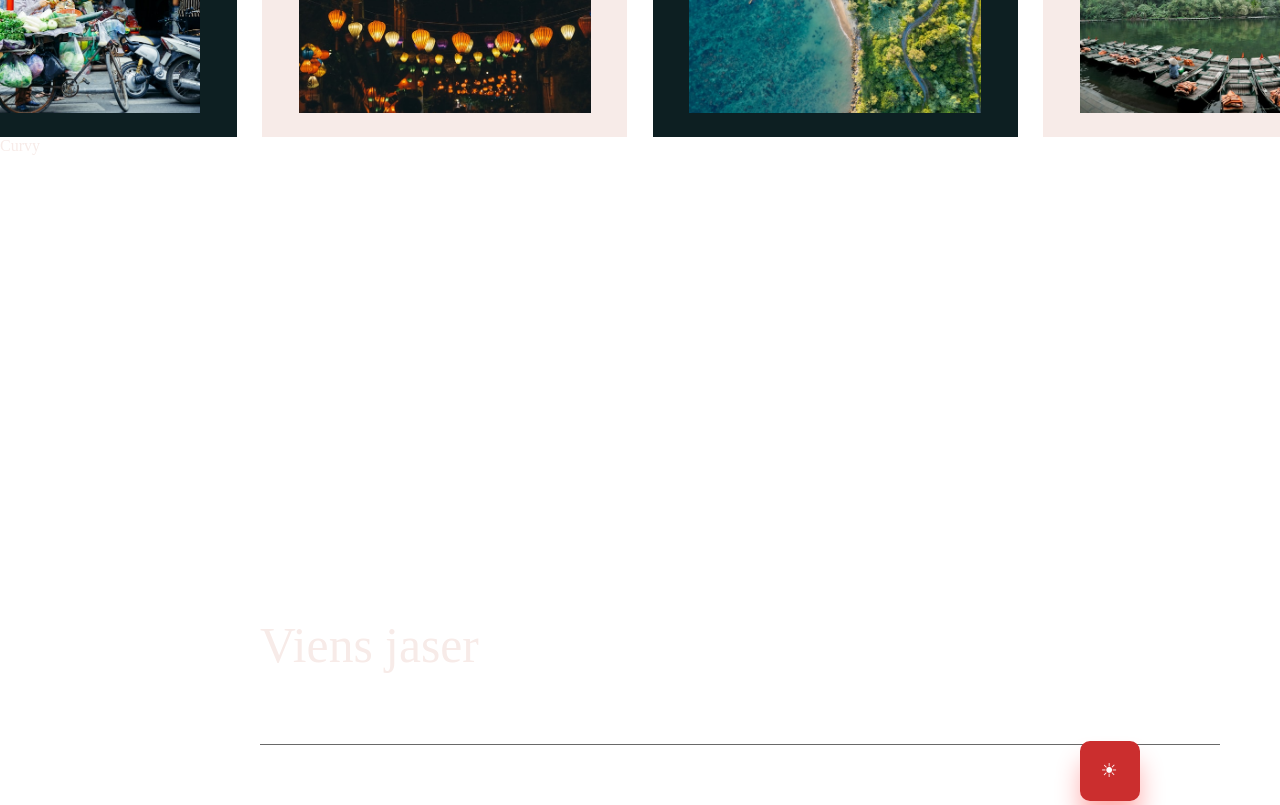
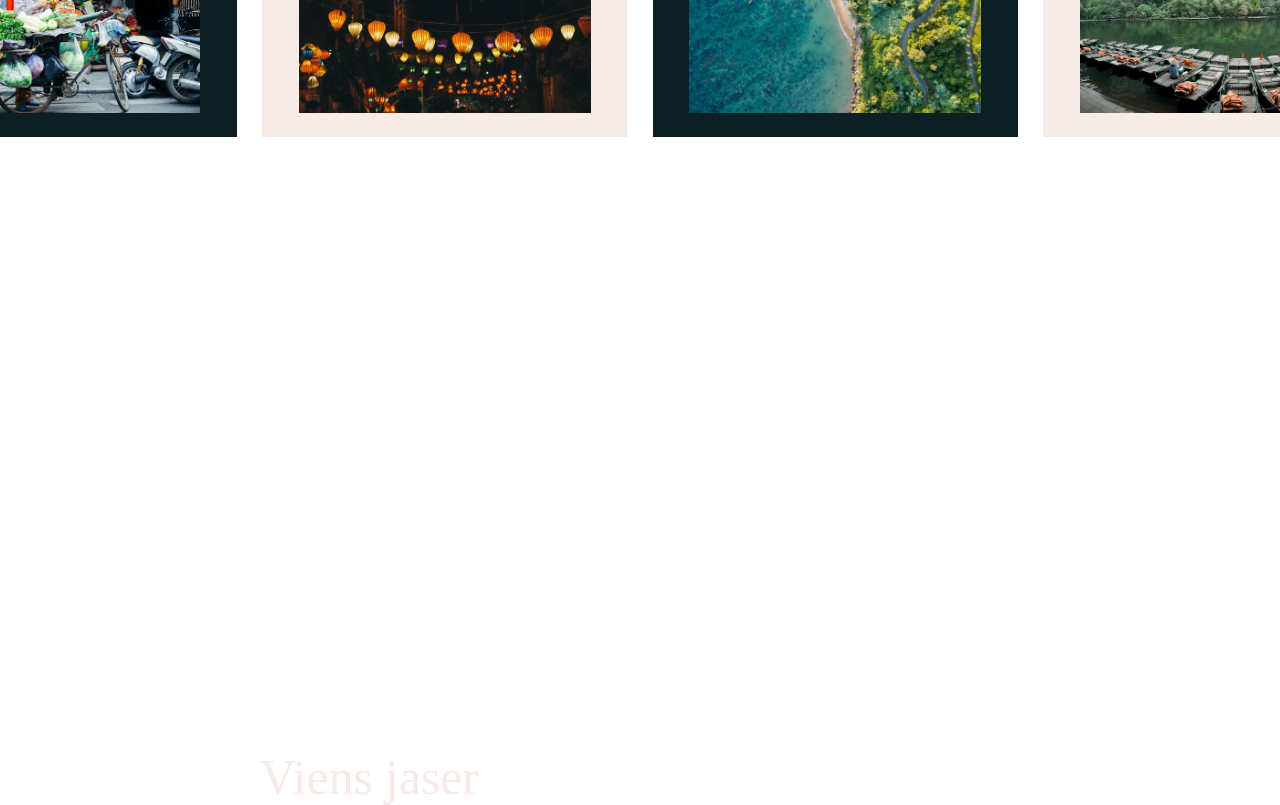
Before and after one commit to Orchydae/nomauclature, a React (Vite) app: page / in a window 1280 px wide. Shown: the part 3440-4245 px from the top of the page. Built offline with nearby package versions, Linux system fonts and the light colour scheme; a web font is replaced by a local one.

Commit message:
FEAT: Added curvy transition

```diff
--- a/src/components/curvyTransition/CurvyTransition.tsx
+++ b/src/components/curvyTransition/CurvyTransition.tsx
@@ -1,7 +1,41 @@
+import styles from './curvy-transition.module.css';
+
+import gsap from 'gsap';
+import { ScrollTrigger } from 'gsap/ScrollTrigger';
+import { useRef, useEffect } from 'react';
+
+gsap.registerPlugin(ScrollTrigger);
+
 function CurvyTransition() {
+    const circleContainerRef = useRef<HTMLDivElement>(null);
+
+    useEffect(() => {
+        const circleContainer = circleContainerRef.current;
+        if (!circleContainer) return;
+
+        ScrollTrigger.create({
+            trigger: circleContainer,
+            start: "top bottom",
+            end: "bottom top",
+            scrub: 1,
+            onUpdate: (self) => {
+                const height = 50 - (self.progress * 50);
+                console.log(height);
+                gsap.set(circleContainer, {
+                    height: `${height}px`,
+                    overwrite: true
+                });
+            },
+        });
+
+        return () => {
+            ScrollTrigger.getAll().forEach(instance => instance.kill());
+        }
+    })
+
     return(
-        <div>
-            Curvy
+        <div ref={circleContainerRef} className={styles.circleContainer}>
+            <div className={styles.circle}></div>
         </div>
     )
 }
--- /dev/null
+++ b/src/components/curvyTransition/curvy-transition.module.css
@@ -0,0 +1,16 @@
+.circleContainer {
+    position: relative;
+    margin-top: 100px;
+    height: 10px;
+
+    .circle {
+        box-shadow: 0 60px 50px rgba(0, 0, 0, 0.748);
+        position: absolute;
+        height: 1550%;
+        width: 120%;
+        left: -10%;
+        /* background: white; */
+        border-radius: 0 0 50% 50%;
+        z-index: 5;
+    }
+}
```
Also changed, not shown: 1 other file (tests, documents, lock files or other folders).
